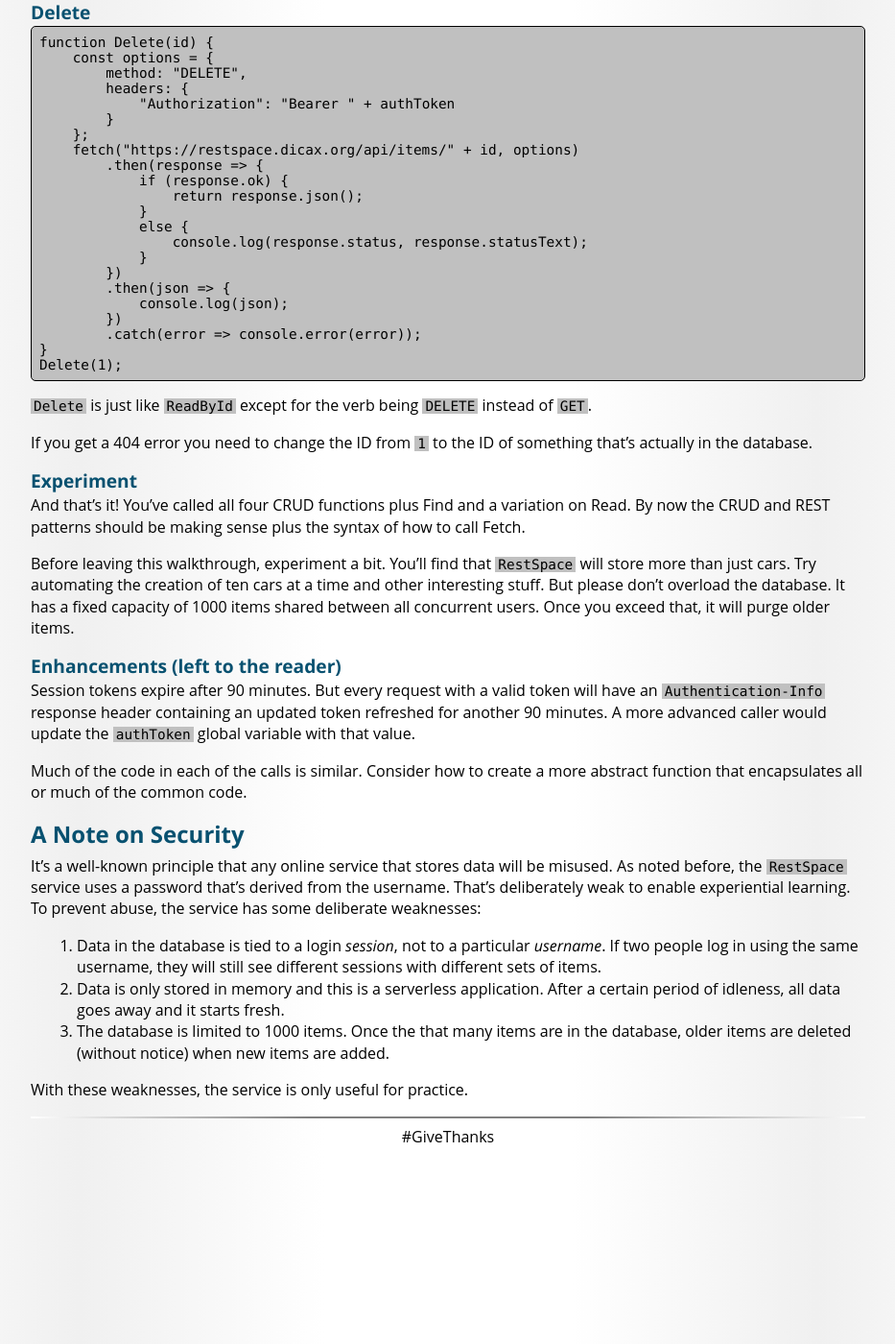
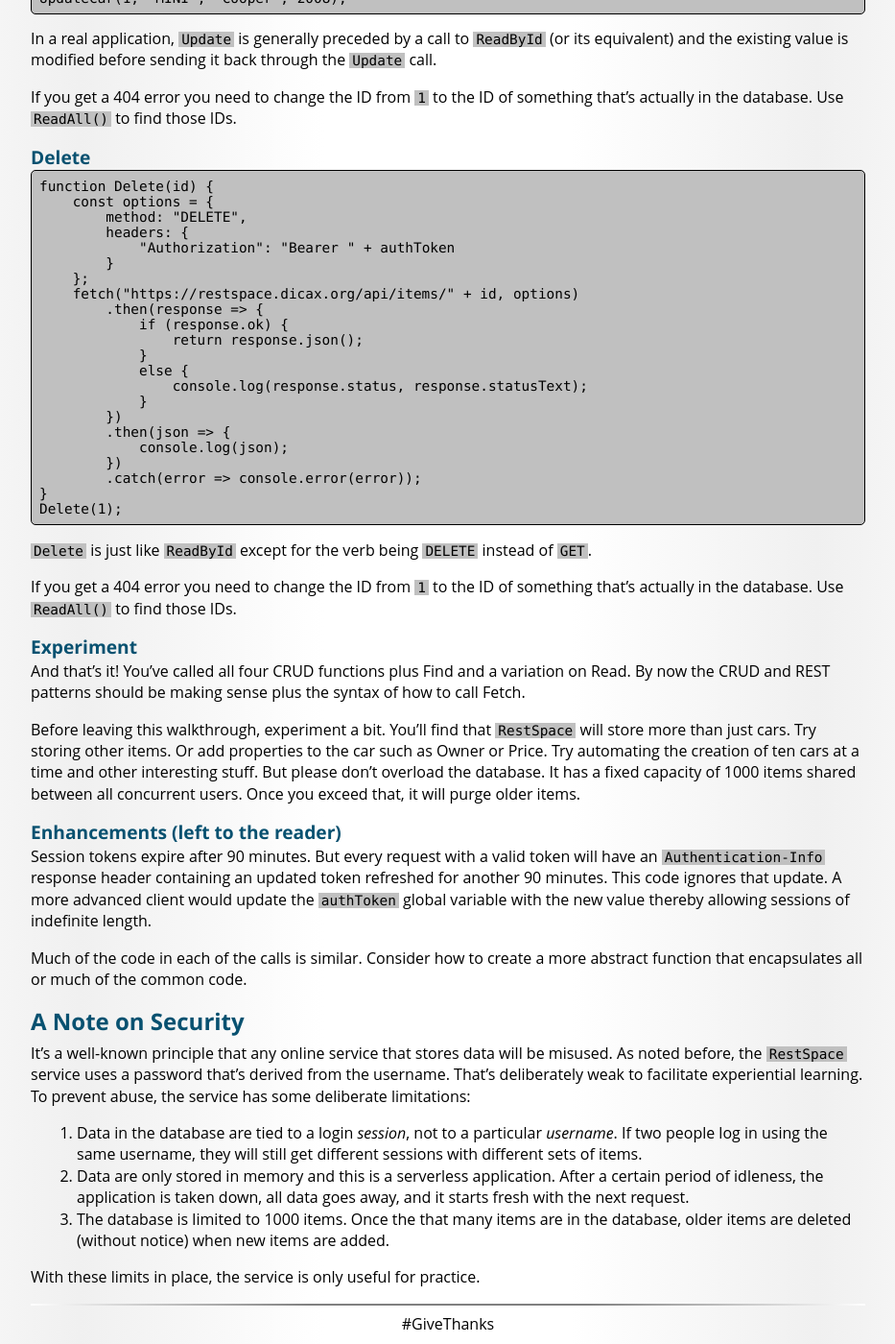
Before and after one commit to BYU-ITC-210/BYU-ITC-210.github.io, a Jekyll site: the page built from walkthrough/CRUD-REST-Node.md, in a window 1280 px wide and 1400 px high, scrolled down 5828 px. Shown: the whole window at 96% size, without its empty margins (173-1106 px from the left). Built offline with Jekyll 4.4.1, drawn with Linux system fonts in a browser that asks for light colours; some web fonts are replaced; before the commit the page ends 7033 px from its top, so only the background shows below that; some of the changed text lies outside the part shown.

Commit message:
update walkthrough

````diff
--- a/walkthrough/CRUD-REST-Node.md
+++ b/walkthrough/CRUD-REST-Node.md
@@ -2,9 +2,9 @@
 title: CRUD and REST using Node.js Walkthrough
 ---
 
-[CRUD](https://en.wikipedia.org/wiki/Create,_read,_update_and_delete) is an acronym for Create-Read-Update-Delete. These are the four basic database functions. Realistically, however, most systems have a few more operations such as search or find. And read can refer to reading an individual object/record or reading a set of them.
+[CRUD](https://en.wikipedia.org/wiki/Create,_read,_update_and_delete) is an acronym for Create-Read-Update-Delete. These are the four basic database functions. Realistically, however, most systems have a few more operations such as `Search` and `Find`. And `Read` can refer to reading an individual object/record or reading a set of them.
 
-[REST](https://en.wikipedia.org/wiki/REST) is an acronym for REpresentational State Transfer. It is an API design philosophy where a representation of an object is transferred from server to client, manipulated or updated on the client, and then sent back to the server. Originally, object representations were typically coded in [XML](https://en.wikipedia.org/wiki/XML) but today [JSON](https://en.wikipedia.org/wiki/JSON) encoding is more common and that's what we will use in this class. APIs designed according to REST principles are called RESTful APIs.
+[REST](https://en.wikipedia.org/wiki/REST) is an acronym for REpresentational State Transfer. It is an API design philosophy where a representation of an object is transferred from server to client, manipulated or updated on the client, and then sent back to the server. Originally, object representations were coded in [XML](https://en.wikipedia.org/wiki/XML) but today [JSON](https://en.wikipedia.org/wiki/JSON) encoding is more common and that's what we will use in this class. APIs designed according to REST principles are called RESTful APIs.
 
 The two concepts work together as representations of objects are typically Created, Read, Updated, and Deleted. In this walkthrough, you will use an existing RESTful API to Create, Read, Update, and Delete objects that represent cars.
 
@@ -12,7 +12,7 @@
 
 Since this walkthrough leads into Lab 4, which uses Node.js, you should install Node.js from this link: [Node.js Downloads](https://nodejs.org/en/download). However, since we will be using javaScript exclusively in interactive mode, you can, in theory, perform this walkthrough from the JavaScript console in your favorite browser.
 
-Open a terminal and launch node (type `node` at the terminal). Or, open the JavaScript console in your browser (Developer Tools > Console).
+Open a terminal and launch node (type "node" at the terminal). Or, open the JavaScript console in your browser (Developer Tools > Console).
 
 ## The API
 
@@ -131,7 +131,7 @@
 })
 ```
 
-The call to `Response.json()` returns another `Promise` so we have to use another `.then()` clause to manage the asynchronous function. Here, we report the entire object to the console (using `console.log()`) and then store the authorization token for future use.
+The call to `Response.json()` returns another `Promise` so we chain to another `.then()` clause to manage the asynchronous call. Here, we report the entire object to the console (using `console.log()`) and then store the authorization token for future use.
 
 ### Create
 
@@ -235,9 +235,9 @@
 ReadById(1);
 ```
 
-If you get a 404 error you need to change the ID from `1` to the ID of something that's actually in the database.
+If you get a 404 error you need to change the ID from `1` to the ID of something that's actually in the database. Look at the IDs in the items returned from `ReadAll()`.
 
-The only difference between this and `ReadAll` is that the `id` argument is added to the end of the URL path.
+The only difference between this function and `ReadAll()` is that the `id` argument is added to the end of the URL path.
 
 ### Find
 
@@ -266,7 +266,7 @@
 Find("make=MINI");
 ```
 
-Similarly, `Find` only differs from `ReadAll` by adding a query string. If user input were being used, you would need to call `encodeURIComponent()` on the values so that special characters don't cause problems.
+Similarly, `Find` only differs from `ReadAll()` by adding a query string to the URL. If user input were being used, you would need to call `encodeURIComponent()` on the values in the query string so that special characters don't cause problems.
 
 ### Update
 
@@ -301,7 +301,10 @@
 }
 UpdateCar(1, "MINI", "Cooper", 2008);
 ```
-If you get a 404 error you need to change the ID from `1` to the ID of something that's actually in the database.
+
+In a real application, `Update` is generally preceded by a call to `ReadById` (or its equivalent) and the existing value is modified before sending it back through the `Update` call.
+
+If you get a 404 error you need to change the ID from `1` to the ID of something that's actually in the database. Use `ReadAll()` to find those IDs.
 
 ### Delete
 
@@ -332,27 +335,26 @@
 
 `Delete` is just like `ReadById` except for the verb being `DELETE` instead of `GET`.
 
-If you get a 404 error you need to change the ID from `1` to the ID of something that's actually in the database.
-
+If you get a 404 error you need to change the ID from `1` to the ID of something that's actually in the database. Use `ReadAll()` to find those IDs.
 
 ### Experiment
 
 And that's it! You've called all four CRUD functions plus Find and a variation on Read. By now the CRUD and REST patterns should be making sense plus the syntax of how to call Fetch.
 
-Before leaving this walkthrough, experiment a bit. You'll find that `RestSpace` will store more than just cars. Try automating the creation of ten cars at a time and other interesting stuff. But please don't overload the database. It has a fixed capacity of 1000 items shared between all concurrent users. Once you exceed that, it will purge older items.
+Before leaving this walkthrough, experiment a bit. You'll find that `RestSpace` will store more than just cars. Try storing other items. Or add properties to the car such as Owner or Price. Try automating the creation of ten cars at a time and other interesting stuff. But please don't overload the database. It has a fixed capacity of 1000 items shared between all concurrent users. Once you exceed that, it will purge older items.
 
 ### Enhancements (left to the reader)
 
-Session tokens expire after 90 minutes. But every request with a valid token will have an `Authentication-Info` response header containing an updated token refreshed for another 90 minutes. A more advanced caller would update the `authToken` global variable with that value.
+Session tokens expire after 90 minutes. But every request with a valid token will have an `Authentication-Info` response header containing an updated token refreshed for another 90 minutes. This code ignores that update. A more advanced client would update the `authToken` global variable with the new value thereby allowing sessions of indefinite length.
 
 Much of the code in each of the calls is similar. Consider how to create a more abstract function that encapsulates all or much of the common code.
 
 ## A Note on Security
 
-It's a well-known principle that any online service that stores data will be misused. As noted before, the `RestSpace` service uses a password that's derived from the username. That's deliberately weak to enable experiential learning. To prevent abuse, the service has some deliberate weaknesses:
+It's a well-known principle that any online service that stores data will be misused. As noted before, the `RestSpace` service uses a password that's derived from the username. That's deliberately weak to facilitate experiential learning. To prevent abuse, the service has some deliberate limitations:
 
-1. Data in the database is tied to a login *session*, not to a particular *username*. If two people log in using the same username, they will still see different sessions with different sets of items.
-2. Data is only stored in memory and this is a serverless application. After a certain period of idleness, all data goes away and it starts fresh.
+1. Data in the database are tied to a login *session*, not to a particular *username*. If two people log in using the same username, they will still get different sessions with different sets of items.
+2. Data are only stored in memory and this is a serverless application. After a certain period of idleness, the application is taken down, all data goes away, and it starts fresh with the next request.
 3. The database is limited to 1000 items. Once the that many items are in the database, older items are deleted (without notice) when new items are added.
 
-With these weaknesses, the service is only useful for practice.
+With these limits in place, the service is only useful for practice.
````
Also changed, not shown: other parts of walkthrough/CRUD-REST-Node.md (+2 -2 lines).
